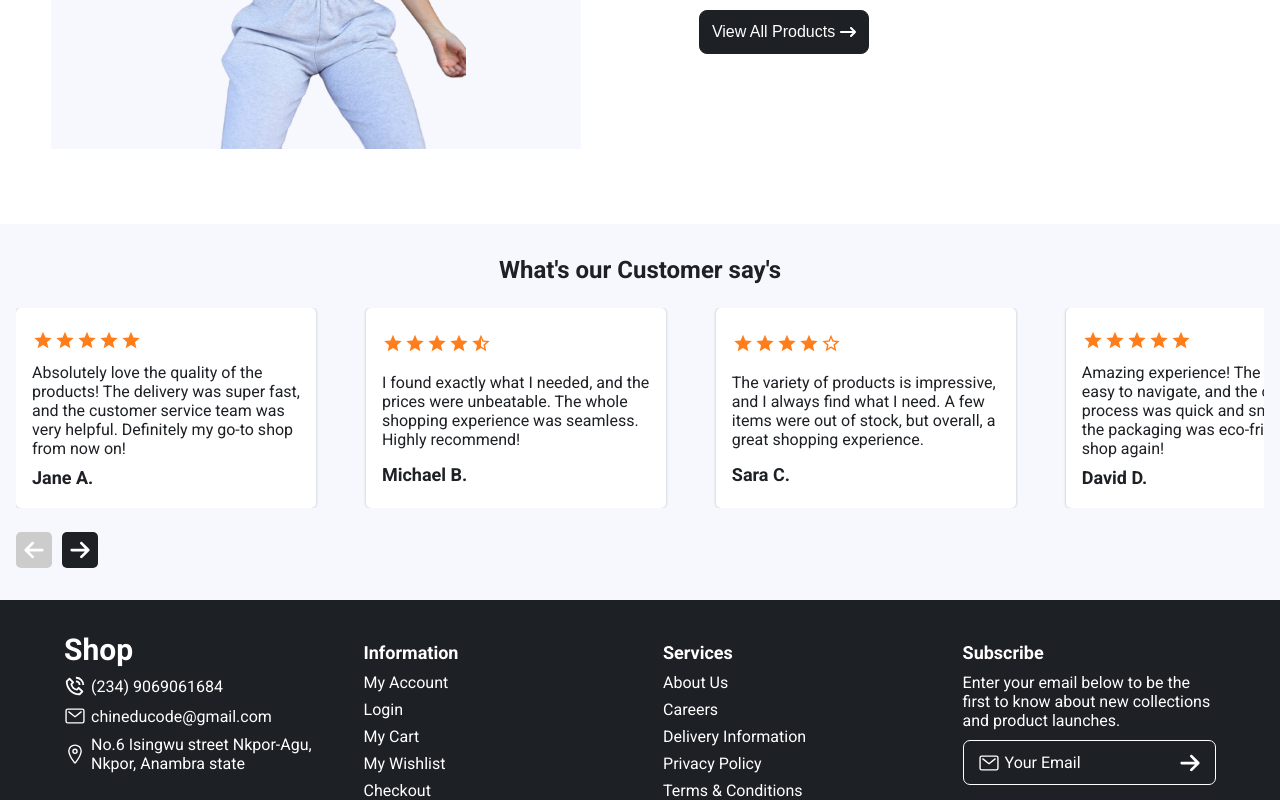
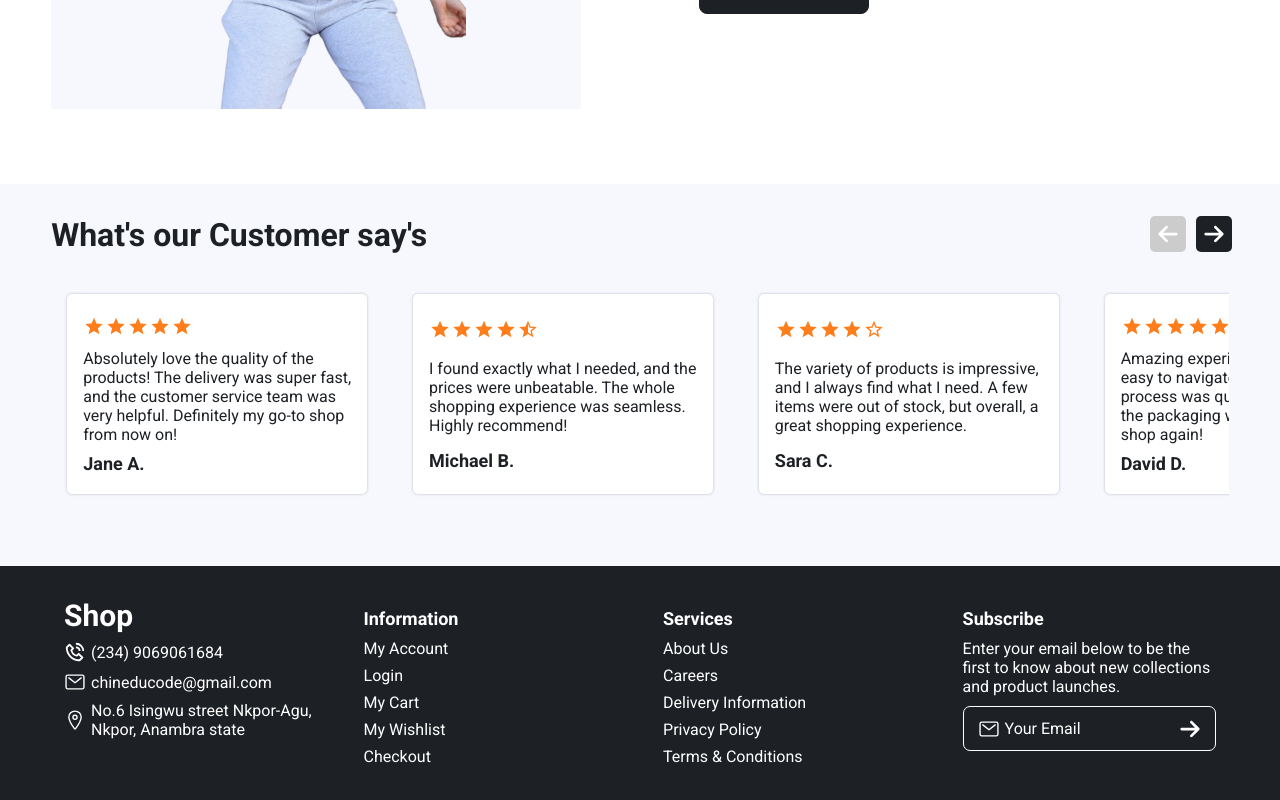
Before and after one commit to ChineduCode/ecommerce, a Next.js app in the folder frontend/: page / in a window 1280 px wide. Shown: the part 1798-2598 px from the top of the page. Built offline with nearby package versions, Linux system fonts and the light colour scheme; no server answers.

Commit message:
frontned modified

```diff
--- /dev/null
+++ b/frontend/components/InstagramStories.jsx
@@ -0,0 +1,5 @@
+export default function InstagramStories(){
+    return(
+        <div className="instagram-stories"></div>
+    )
+}
--- /dev/null
+++ b/frontend/components/Loading.jsx
@@ -0,0 +1,7 @@
+export default function Loading(){
+    return(
+        <div className="loading">
+            <div className="loading-spinner"></div>
+        </div>
+    )
+}
--- a/frontend/components/pages/Home.jsx
+++ b/frontend/components/pages/Home.jsx
@@ -7,6 +7,7 @@ import axios from "axios";
 import Bestsellers from "../BestSeller";
 import customerReviews from "@/data/customer-reviews";
 import CustomerReview from "../CustomerReview";
+import Loading from "../Loading";
 
 export default function Home(){
     const categoryRef = useRef(null)
@@ -159,14 +160,16 @@ export default function Home(){
 
             <section className="best-sellers">
                 <h2 className="heading">Our Bestseller</h2>
+                { loading ? <Loading /> :
                     <div className="containers">
-                    {bestsellers.map(bestseller =>
+                        { bestsellers.map(bestseller =>
                             <Bestsellers
                                 key={bestseller.brand}
                                 bestseller={bestseller}
                             />)
                         }
                     </div>
+                }
             </section>
 
             <section className="all-products">
@@ -234,6 +237,10 @@ export default function Home(){
                     </button>
                 </div>
             </section>
+
+            {/* <section className="instagram-stories">
+                <h2 className="heading">Our Instagram Stories</h2>
+            </section> */}
         </main>
     )
 }
--- a/frontend/styles/globals.css
+++ b/frontend/styles/globals.css
@@ -418,6 +418,29 @@ header .overlay-active {
   }
 }
 
+.loading {
+  display: flex;
+  align-items: center;
+  justify-content: center;
+  padding: 1rem;
+}
+.loading .loading-spinner {
+  width: 50px;
+  height: 50px;
+  border: 5px solid rgba(0, 0, 0, 0.1);
+  border-top: 5px solid hsl(220, 13%, 13%);
+  border-radius: 50%;
+  animation: spin 1s linear infinite;
+}
+@keyframes spin {
+  from {
+    transform: rotate(0deg);
+  }
+  to {
+    transform: rotate(360deg);
+  }
+}
+
 main {
   padding-top: 2.5rem;
   flex: 1;
@@ -678,7 +701,7 @@ footer .bottom-footer .copyright-container {
 }
 @media (min-width: 1024px) {
   .homepage .shop-by-categories {
-    padding: 2rem 3rem;
+    padding: 2rem 4%;
   }
   .homepage .shop-by-categories .heading {
     font-size: 32px;
@@ -690,7 +713,7 @@ footer .bottom-footer .copyright-container {
   }
 }
 .homepage .best-sellers {
-  padding: 2rem 1.5rem;
+  padding: 2rem 4%;
   display: flex;
   flex-direction: column;
   justify-content: center;
@@ -705,10 +728,9 @@ footer .bottom-footer .copyright-container {
   justify-content: space-between;
   align-items: start;
   grid-template-columns: repeat(auto-fill, minmax(200px, 1fr));
-  gap: 10px;
+  gap: 20px;
   width: 100%;
   max-width: 100%;
-  padding: 20px;
 }
 .homepage .best-sellers .containers .best-seller {
   cursor: pointer;
@@ -813,7 +835,7 @@ footer .bottom-footer .copyright-container {
   }
   .homepage .best-sellers .containers {
     grid-template-columns: repeat(2, 1fr);
-    padding: 0px;
+    gap: 10px;
   }
   .homepage .best-sellers .containers .best-seller .img-container .img-cover {
     flex-direction: column;
@@ -918,6 +940,7 @@ footer .bottom-footer .copyright-container {
   padding: 2rem 1rem;
   background-color: hsl(223, 64%, 98%);
   color: hsl(220, 13%, 13%);
+  position: relative;
 }
 .homepage .customers-review .heading {
   text-align: center;
@@ -932,6 +955,7 @@ footer .bottom-footer .copyright-container {
   -ms-overflow-style: none;
   scrollbar-width: none;
   scroll-behavior: smooth;
+  padding: 0.5rem;
 }
 .homepage .customers-review .customers-review-container::-webkit-scrollbar {
   display: none;
@@ -953,4 +977,21 @@ footer .bottom-footer .copyright-container {
 .homepage .customers-review .customers-review-container .review-content .name {
   font-size: 18px;
   font-weight: 600;
+}
+@media (min-width: 1024px) {
+  .homepage .customers-review {
+    padding: 2rem 4%;
+  }
+  .homepage .customers-review .heading {
+    font-size: 32px;
+    text-align: justify;
+  }
+  .homepage .customers-review .customers-review-container {
+    padding: 1rem;
+  }
+  .homepage .customers-review .prev-next-btn {
+    position: absolute;
+    top: 2rem;
+    right: 3rem;
+  }
 }/*# sourceMappingURL=globals.css.map */
--- a/frontend/styles/globals.scss
+++ b/frontend/styles/globals.scss
@@ -411,11 +411,37 @@ header{
     }
 }
 
+.loading{
+    display: flex;
+    align-items: center;
+    justify-content: center;
+    padding: 1rem;
+
+    .loading-spinner{
+        width: 50px;
+        height: 50px;
+        border: 5px solid rgba(0, 0, 0, 0.1); // Light gray border
+        border-top: 5px solid hsl(220, 13%, 13%); // Blue color for the animated part
+        border-radius: 50%;
+        animation: spin 1s linear infinite; // Creates the spinning effect
+
+        @keyframes spin{
+            from{
+                transform: rotate(0deg);
+            }
+            to{
+                transform: rotate(360deg);
+            }
+        }
+    }
+}
+
 main{
     padding-top: 2.5rem;
     flex: 1;
     background-color: hsl(0, 0, 100%);
 }
+
 .blogpage{
     padding: 6rem;
 }
@@ -677,7 +703,7 @@ footer{
         }
 
         @media (min-width: 1024px){
-            padding: 2rem 3rem;
+            padding: 2rem 4%;
             .heading{ font-size: 32px; }
             .prev-next-btn{
                 position: absolute;
@@ -688,7 +714,7 @@ footer{
     }
 
     .best-sellers{
-        padding: 2rem 1.5rem;
+        padding: 2rem 4%;
         display: flex;
         flex-direction: column;
         justify-content: center;
@@ -703,10 +729,9 @@ footer{
             justify-content: space-between;
             align-items: start;
             grid-template-columns: repeat(auto-fill, minmax(200px, 1fr));
-            gap: 10px;
+            gap: 20px;
             width: 100%;
             max-width: 100%;
-            padding: 20px;
 
             .best-seller {
                 cursor: pointer;
@@ -807,10 +832,6 @@ footer{
                     }
                 }
             }
-
-            // @media (max-width: 330px){
-            //     grid-template-columns: repeat(auto-fill, minmax(200px, 1fr));
-            // }
         }
 
         @media (min-width: 1024px){
@@ -823,7 +844,8 @@ footer{
             padding: 2rem 1rem;
             .containers{
                 grid-template-columns: repeat(2, 1fr);
-                padding: 0px;
+                gap: 10px;
+
                 .best-seller{
                     .img-container{
                         .img-cover{
@@ -937,6 +959,7 @@ footer{
         padding: 2rem 1rem;
         background-color: hsl(223, 64%, 98%);
         color: hsl(220, 13%, 13%);
+        position: relative;
         .heading{
             text-align: center;
         }
@@ -951,6 +974,7 @@ footer{
             scrollbar-width: none;
             scroll-behavior: smooth;
             &::-webkit-scrollbar{display: none;}
+            padding: .5rem;
 
             .review-content{
                 min-width: 300px;
@@ -969,5 +993,21 @@ footer{
                 }
             }
         }
+
+        @media (min-width: 1024px){
+            padding: 2rem 4%;
+            .heading{
+                font-size: 32px;
+                text-align: justify;
+            }
+            .customers-review-container{
+                padding: 1rem;
+            }
+            .prev-next-btn{
+                position: absolute;
+                top: 2rem;
+                right: 3rem;
+            }
+        }
     }
 }
```
Also changed, not shown: frontend/components/pages/Products.jsx (+27 -1 lines), frontend/app/(public)/products/id/[id]/page.jsx (added), 1 other file (tests, documents, lock files or other folders). Lines whose indentation alone changed are shown as unchanged.
